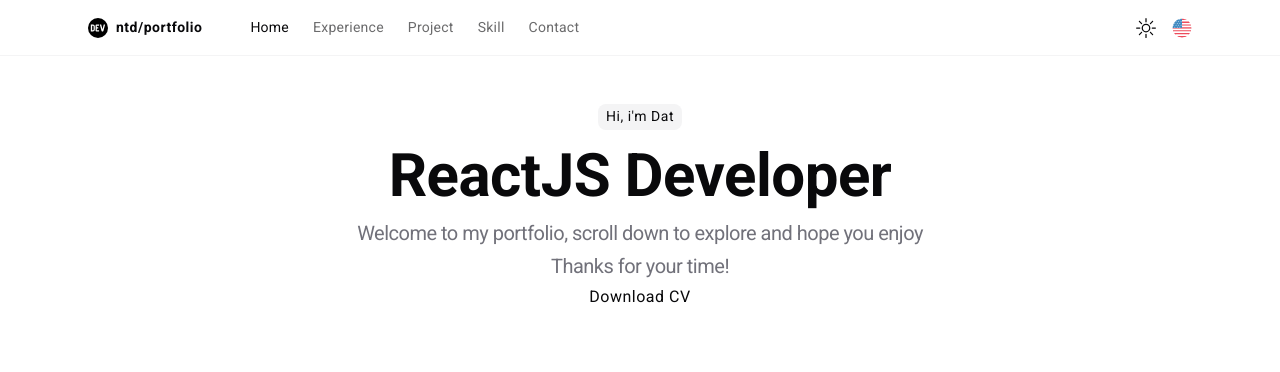
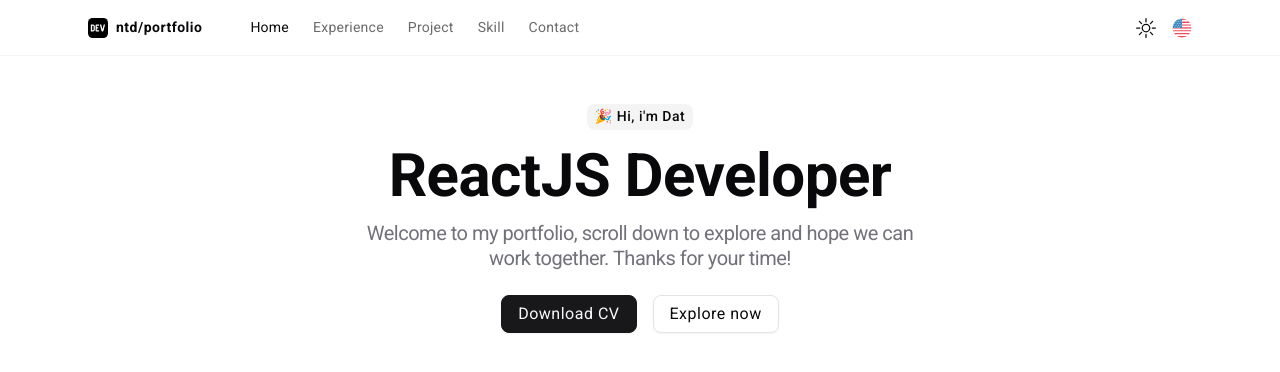
Before and after one commit to ntdat1306/portfolio-website, a React (Vite) app: page / in a window 1280 px wide. Shown: the top 372 px of the page. Built offline with nearby package versions, Linux system fonts and the light colour scheme.

Commit message:
fix: css home page

```diff
--- a/src/assets/languages/us.ts
+++ b/src/assets/languages/us.ts
@@ -18,9 +18,9 @@ export const US = {
             hero: {
                 line1: "Hi, i'm Dat",
                 line2: 'ReactJS Developer',
-                line3: 'Welcome to my portfolio, scroll down to explore and hope you enjoy',
-                line4: 'Thanks for your time!',
-                download: 'Download CV',
+                line3: 'Welcome to my portfolio, scroll down to explore and hope we can work together. Thanks for your time!',
+                primary: 'Download CV',
+                secondary: 'Explore now',
             },
         },
     },
--- a/src/assets/languages/vn.ts
+++ b/src/assets/languages/vn.ts
@@ -13,4 +13,14 @@ export const VN = {
             system: 'Hệ thống',
         },
     },
+    page: {
+        home: {
+            hero: {
+                line1: 'Xin chào, mình là Đạt',
+                line2: 'ReactJS Developer',
+                line3: 'Lướt xuống để khám phá và cảm ơn vì đã dành thời gian nhé ^^',
+                download: 'Tải xuống CV',
+            },
+        },
+    },
 };
--- a/src/components/layout/Navbar/Navbar.module.scss
+++ b/src/components/layout/Navbar/Navbar.module.scss
@@ -31,7 +31,7 @@
             cursor: pointer;
 
             .icon {
-                @include icon(circle);
+                @include icon;
             }
 
             .text {
--- a/src/components/layout/Navbar/components/ResponsiveMenu/ResponsiveMenu.module.scss
+++ b/src/components/layout/Navbar/components/ResponsiveMenu/ResponsiveMenu.module.scss
@@ -30,16 +30,7 @@
             cursor: pointer;
 
             .icon {
-                display: flex;
-                align-items: center;
-                justify-content: center;
-                width: 2.25rem;
-                height: 2.25rem;
-
-                svg {
-                    border-radius: 50%;
-                    font-size: var(--font-l);
-                }
+                @include icon;
             }
 
             .text {
--- a/src/pages/home/Home.module.scss
+++ b/src/pages/home/Home.module.scss
@@ -1,3 +1,4 @@
+@use '@assets/styles/mixinResponsive' as *;
 @use '@assets/styles/mixinPadding' as *;
 
 .home {
@@ -14,17 +15,26 @@
         text-align: center;
         color: rgb(var(--foreground));
 
+        @include responsive(landscapePhone) {
+            padding: 2rem 0;
+        }
+
         .line1 {
             font-size: var(--font-s);
             background: rgb(var(--muted));
             border-radius: var(--radius-m);
             padding: 0.25rem 0.5rem;
+            font-weight: 500;
         }
 
         .line2 {
             font-size: 3.75rem;
             letter-spacing: var(--letter-spacing-h2);
             font-weight: 700;
+
+            @include responsive(landscapePhone) {
+                font-size: 1.875rem;
+            }
         }
 
         .line3 {
@@ -32,21 +42,43 @@
             letter-spacing: var(--letter-spacing-h2);
             color: rgb(var(--muted-foreground));
             font-size: var(--font-l);
+            max-width: 36rem;
+
+            @include responsive(landscapePhone) {
+                max-width: 30rem;
+                font-size: 1.125rem;
+            }
+
+            @include responsive(portraitPhone) {
+                max-width: 20rem;
+            }
         }
 
-        .avatar {
-            width: 75%;
-            max-width: 24rem;
-            aspect-ratio: 1/1;
-            border-radius: 70% 30% 30% 70% / 60% 40% 60% 40%;
-            overflow: hidden;
-            background: rgb(var(--muted));
-            // margin-top: -3rem;
-            opacity: 0.8;
+        .btn-container {
+            display: flex;
+            align-items: center;
+            justify-content: center;
+            flex-flow: row wrap;
+            gap: 1rem;
+            padding: 1rem 0;
 
-            img {
-                width: 100%;
-                height: 100%;
+            .btn-primary {
+                background: rgb(var(--primary));
+                color: rgb(var(--primary-foreground));
+                padding: 0.5rem 1rem;
+                border-radius: var(--radius-m);
+                border: 1px solid rgb(var(--primary));
+                box-shadow: var(--shadow-sm);
+                cursor: pointer;
+            }
+
+            .btn-secondary {
+                background: rgb(var(--background));
+                padding: 0.5rem 1rem;
+                border-radius: var(--radius-m);
+                border: 1px solid rgb(var(--border));
+                box-shadow: var(--shadow-sm);
+                cursor: pointer;
             }
         }
     }
--- a/src/pages/home/Home.tsx
+++ b/src/pages/home/Home.tsx
@@ -8,14 +8,13 @@ const Home = () => {
     return (
         <div className={styles['home']}>
             <div className={styles['container']}>
-                <div className={styles['line1']}>{dataLanguage?.page?.home?.hero?.line1}</div>
+                <div className={styles['line1']}>🎉 {dataLanguage?.page?.home?.hero?.line1}</div>
                 <div className={styles['line2']}>{dataLanguage?.page?.home?.hero?.line2}</div>
                 <div className={styles['line3']}>{dataLanguage?.page?.home?.hero?.line3}</div>
-                <div className={styles['line3']}>{dataLanguage?.page?.home?.hero?.line4}</div>
-                {/* <div className={styles['avatar']}>
-                    <img src='' alt='' />
-                </div> */}
-                <div className={styles['btn-download-cv']}>Download CV</div>
+                <div className={styles['btn-container']}>
+                    <div className={styles['btn-primary']}>{dataLanguage?.page?.home?.hero?.primary}</div>
+                    <div className={styles['btn-secondary']}>{dataLanguage?.page?.home?.hero?.secondary}</div>
+                </div>
             </div>
         </div>
     );
```
